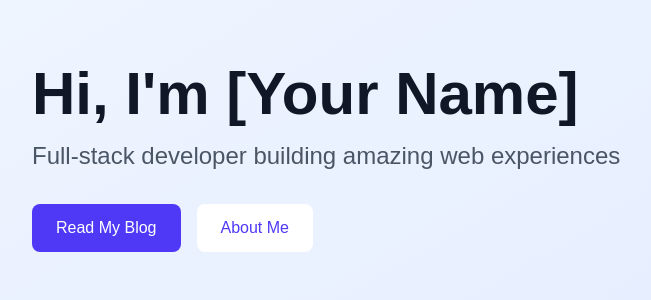
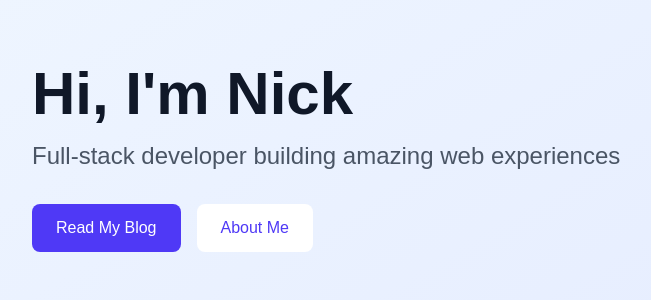
Before and after one commit to to-nick/intern-challenges, a Next.js app in the folder apps/portfolio/: page / in a window 1280 px wide. Shown: the top 300 px of the page, without its empty margins (160-811 px from the left). Built offline with nearby package versions, Linux system fonts and the light colour scheme.

Commit message:
updated linting errors and type error on blog body

```diff
--- a/apps/portfolio/app/about/page.tsx
+++ b/apps/portfolio/app/about/page.tsx
@@ -5,7 +5,7 @@ export default function About() {
           <h1 className="text-4xl font-bold mb-8 ">About Me</h1>
           <div className="prose prose-lg max-w-3xl">
             <p>
-              I'm learning modern web development technologies including Next.js,
+              I&apos;m learning modern web development technologies including Next.js,
               Sanity.io, Tailwind CSS, and more!
             </p>
           </div>
--- a/apps/portfolio/app/blog/[slug]/page.tsx
+++ b/apps/portfolio/app/blog/[slug]/page.tsx
@@ -1,12 +1,12 @@
 import { client } from "@/lib/sanity";
-import { PortableText } from "@portabletext/react";
+import { PortableText, PortableTextBlock } from "@portabletext/react";
 import { notFound } from "next/navigation";
 
 interface Post {
   _id: string;
   title: string;
   slug: { current: string };
-  body: any;
+  body: PortableTextBlock[];
   publishedAt: string;
   author?: string;
 }
--- a/apps/portfolio/app/page.tsx
+++ b/apps/portfolio/app/page.tsx
@@ -1,27 +1,29 @@
+import Link from "next/link";
+
 export default function Home() {
   return (
     <main className="min-h-screen bg-gradient-to-br from-blue-50 to-indigo-100">
       <div className="container mx-auto px-4 py-16">
         <div className="max-w-4xl mx-auto">
           <h1 className="text-6xl font-bold text-gray-900 mb-4">
-            Hi, I'm [Your Name]
+          Hi, I&apos;m Nick
           </h1>
           <p className="text-2xl text-gray-600 mb-8">
             Full-stack developer building amazing web experiences
           </p>
           <div className="flex gap-4">
-            <a
+            <Link
               href="/blog"
               className="px-6 py-3 bg-indigo-600 text-white rounded-lg hover:bg-indigo-700 transition"
             >
               Read My Blog
-            </a>
-            <a
+            </Link>
+            <Link
               href="/about"
               className="px-6 py-3 bg-white text-indigo-600 rounded-lg hover:bg-gray-50 transition"
             >
               About Me
-            </a>
+            </Link>
           </div>
         </div>
       </div>
```
